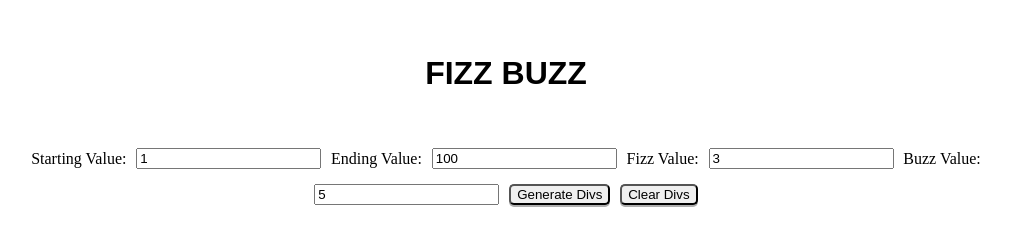
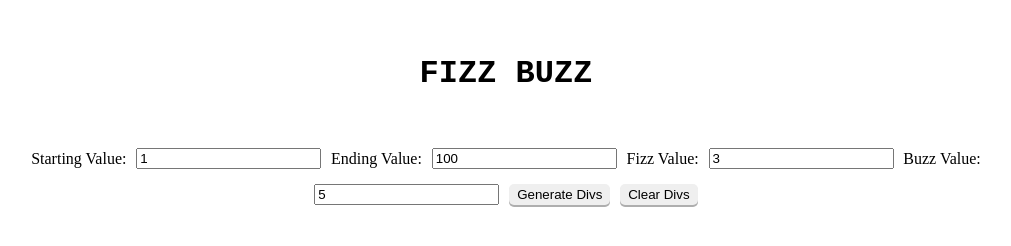
Before and after one commit to itsstef-jpg/web-homework3, a plain HTML site: page index.html in a window 1280 px wide. Shown: the whole page, without its empty margins (78-1089 px from the left). Drawn offline with Linux system fonts and the light colour scheme.

Commit message:
more style tweaks

```diff
--- a/styles/style.css
+++ b/styles/style.css
@@ -8,7 +8,7 @@ h1 {
     justify-content: center;
     text-align: center;
     /* font-family: 'Trattatello', fantasy; */
-    font-family: 'Luminari', fantasy;
+    font-family: 'Courier New', Courier, monospace;
 
 }
 
@@ -100,7 +100,7 @@ p {
 button {
     margin-left: 1%;
     border-radius: 5px;
-    border-color: none;
+    border-color: transparent;
     box-shadow: 0px 2px 0px 0px rgb(174, 174, 174);
     transition: all .05s;
 }
@@ -112,7 +112,7 @@ button:hover {
 }
 
 button:active {
-    transform: translate(0px, 7px);
+    transform: translate(0px, 6px);
     box-shadow: 0px 0px 0px 0px;
 }
 
```
